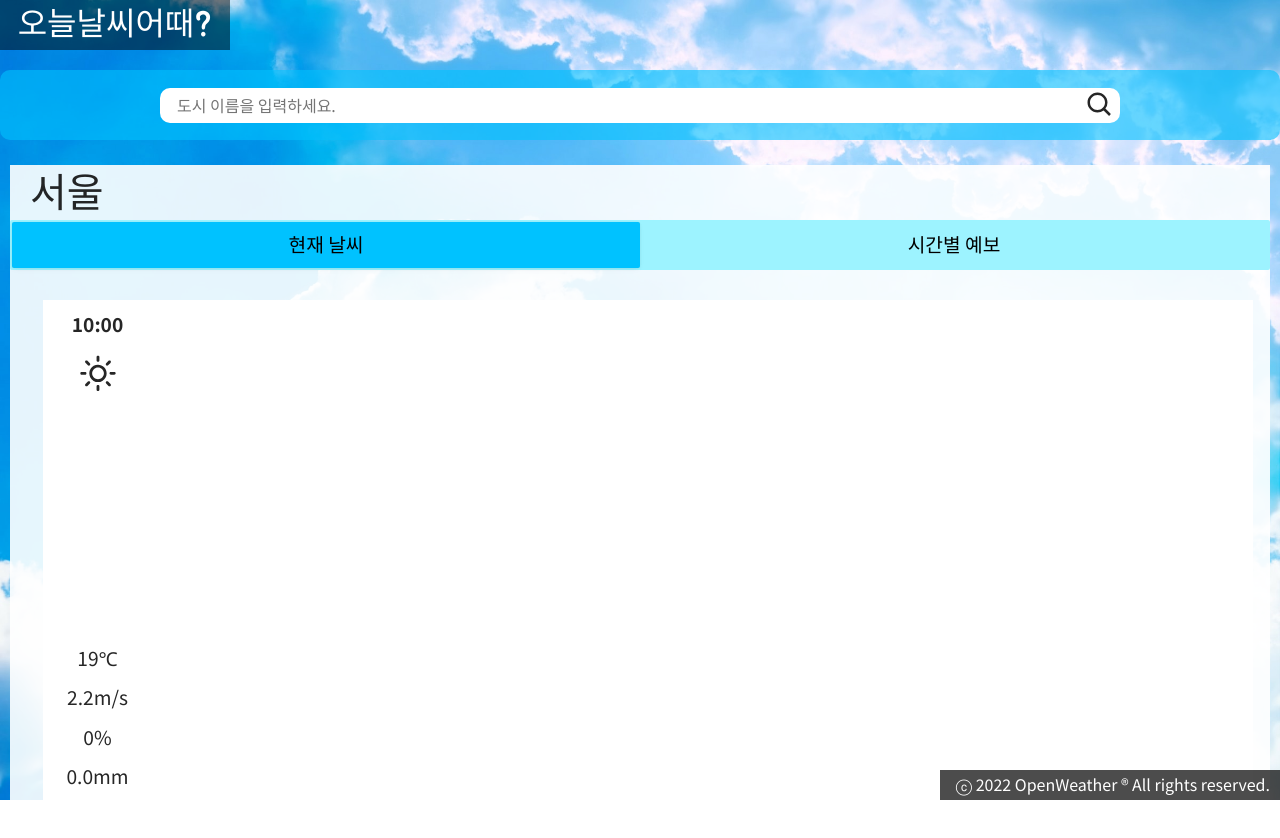
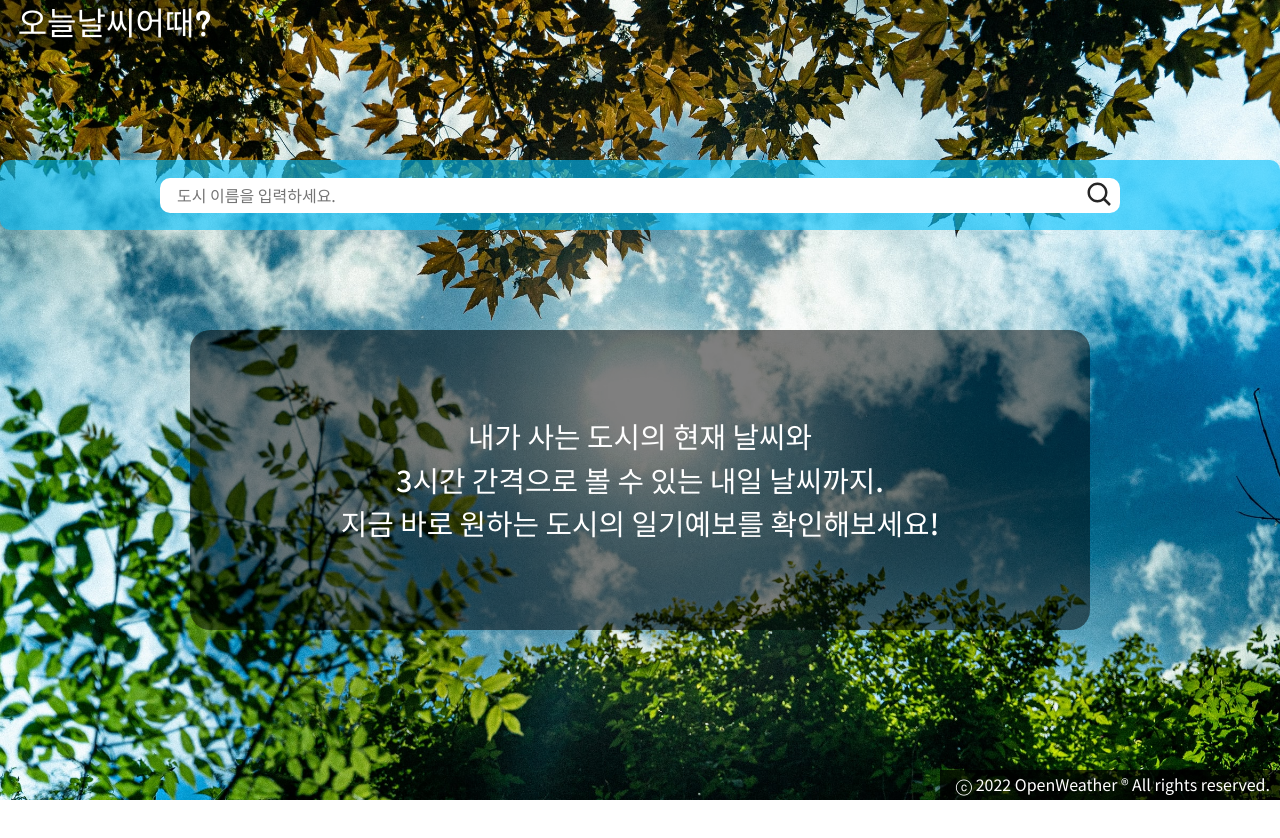
Before and after one commit to sowonHan/today-weather, a React (Create React App) app: page / in a window 1280 px wide. Shown: the top 838 px of the page. After the commit the page ends 800 px from the top, so only its background shows below. Built offline with nearby package versions, Linux system fonts and the light colour scheme; no server answers.

Commit message:
모르겠다 라우터

```diff
--- a/src/App.js
+++ b/src/App.js
@@ -1,15 +1,24 @@
 import React from "react";
-// import MainPage from "./pages/MainPage";
+import { Routes, Route } from "react-router-dom";
+import MainPage from "./pages/MainPage";
 import ResultPage from "./pages/ResultPage";
-// import { Routes, Route } from "react-router-dom";
+import NotFound from './components/NotFound';
+import Board from "./components/Board";
+import Today from './components/Today';
+import Hourly from "./components/Hourly";
 
 function App() {
   return (
-    // <Routes>
-    //   <Route path="/" element={<MainPage />} />
-    //   <Route path="/:q" element={<ResultPage />} />
-    // </Routes>
-    <ResultPage />
+    <Routes>
+      <Route path="/" element={<MainPage />} />
+      <Route path="/result" element={<ResultPage />}>
+        {/* <Route path="/result" element={<Board />}>
+          <Route path=":today" element={<Today />} />
+          <Route path=":hourly" element={<Hourly />} />
+        </Route> */}
+      </Route>
+      <Route path="*" element={<NotFound />} />
+    </Routes>
   );
 }
 
--- a/src/components/Board.js
+++ b/src/components/Board.js
@@ -1,9 +1,10 @@
 import React, { useState, useEffect } from "react";
 import styled from "styled-components";
-import axios from "axios";
+// import axios from "axios";
 import Tab from "./Tab";
 // import Today from "./Today";
 import Hourly from "./Hourly";
+// import { Outlet } from "react-router-dom";
 
 const WhiteBoard = styled.div`
   background-color: rgb(255, 255, 255, 0.9);
--- a/src/components/Hourly.js
+++ b/src/components/Hourly.js
@@ -12,25 +12,36 @@ import {
   WiWindDeg,
 } from "react-icons/wi";
 
+const Loading = styled.div`
+  width: 700px;
+  height: 350px;
+  text-align: center;
+  line-height: 350px;
+  font-size: 3rem;
+  font-weight: 700;
+`;
+
 const AllContainer = styled.div`
-  width: 1210px;
+  width: 1190px;
   height: 530px;
   display: flex;
-  margin-top: 30px;
+  margin: 30px auto 0;
   background-color: white;
-  overflow: scroll;
+  overflow: auto;
+`;
+
+const Data = styled.div`
+  width: 4760px;
+  height: 510px;
+  display: flex;
 `;
 
 const Show = styled.div`
   width: 110px;
   height: 500px;
-
-  &:hover {
-    .hover {
-      background-color: #f35b5b;
-      transition: background-color 0.5s;
-    }
-  }
+  box-sizing: border-box;
+  /* border-left: 1px solid  lightgray; */
+  border-right: 1px solid lightgray;
 `;
 
 const ShowBar = styled.div`
@@ -39,6 +50,11 @@ const ShowBar = styled.div`
   margin-bottom: 5px;
   background-color: white;
   transition: background-color 0.5s;
+
+  ${Show}:hover & {
+    background-color: #f35b5b;
+    transition: background-color 0.5s;
+  }
 `;
 
 const ShowContent = styled.div`
@@ -64,21 +80,21 @@ const IconContainer = styled.div`
   width: 100px;
   height: 285px;
   margin: 15px auto;
+  display: flex;
+  justify-content: center;
+  align-items: flex-end;
 `;
 
 const Icon = styled.div`
   width: 50px;
   height: 50px;
-  margin: 0 auto;
-`;
-
-const Sample = styled(WiDaySunny)`
-  width: 50px;
-  height: 50px;
+  display: flex;
+  justify-content: center;
+  margin-bottom: ${props => 8 * props.temp}px;
 `;
 
 const Hide = styled.div`
-  width: ${(props) => (props.isOpen ? "220px" : 0)};
+  width: ${(props) => (props.isOpen ? "230px" : 0)};
   height: 510px;
   overflow: hidden;
   transition-property: width;
@@ -86,19 +102,19 @@ const Hide = styled.div`
 `;
 
 const HideBar = styled.div`
-  width: 220px;
+  width: 230px;
   height: 5px;
   background-color: #f35b5b;
   margin-bottom: 5px;
 `;
 
 const HideContent = styled.div`
-  width: 220px;
+  width: 230px;
   height: 500px;
-  padding: 10px;
+  padding: 10px 10px 10px 20px;
 
   & > p {
-    font-size: 1.25rem;
+    font-size: 1.15rem;
     margin-bottom: 15px;
   }
 
@@ -107,8 +123,7 @@ const HideContent = styled.div`
     font-weight: 600;
   }
 
-  & > p:nth-of-type(2),
-  p:nth-of-type(3) {
+  & > p:not(:first-of-type, :last-of-type) {
     margin-bottom: 40px;
   }
 
@@ -122,17 +137,20 @@ const Hourly = () => {
   const [hours, setHours] = useState("");
   const [loading, setLoading] = useState(false);
 
+  const togglePanel = useCallback(() => {
+    setIsOpen((prev) => !prev);
+  }, []);
+
   useEffect(() => {
     const getHourly = async () => {
       setLoading(true);
       try {
         const hourly = await axios
           .get(
-            "https://api.openweathermap.org/data/2.5/forecast?q=seoul&appid=18bcd66d8c2f78ea7c4d91ad9ee784bc&units=metric&lang=kr&cnt=9"
+            "https://api.openweathermap.org/data/2.5/forecast?q=seoul&appid=18bcd66d8c2f78ea7c4d91ad9ee784bc&units=metric&lang=kr&cnt=14"
           )
           .then((response) => {
-            const result = response.data.list;
-            setHours(result);
+            setHours(response.data.list);
           });
       } catch (error) {
         console.log("에러 :", error);
@@ -142,13 +160,71 @@ const Hourly = () => {
     getHourly();
   }, []);
 
-  const togglePanel = useCallback(() => {
-    setIsOpen((prev) => !prev);
-  }, []);
+  const selectIcon = (hour) => {
+    let iconId = hour.weather[0].id === 800 ? 0 : (hour.weather[0].id / 100).toFixed(0);
+
+    switch (iconId) {
+      case 0:
+        return <WiDaySunny size="3rem" color="#ff9100" />;
+      case "2":
+        return <WiThunderstorm size="3rem" color="#682cbf" />;
+      case "3":
+        return <WiRainMix size="3rem" color="#77d195" />;
+      case "5":
+        return <WiUmbrella size="3rem" color="#526eff" />;
+      case "6":
+        return <WiSnowflakeCold size="3rem" color="#c4f5ff" />;
+      case "7":
+        return <WiFog size="3rem" color="#7c5547" />;
+      case "8":
+        return <WiDayCloudy size="3rem" color="#5f7d8e" />;
+      default:
+        return <WiWindDeg size="3rem" />;
+    }
+  };
+
+  if (loading) {
+    return <Loading>일기예보 불러오는 중...</Loading>;
+  }
+
+  if (!hours) {
+    return null;
+  }
 
   return (
     <AllContainer>
-      <Show onClick={togglePanel}>
+      {hours.map((hour) => (
+        <Data key={hour.dt}>
+          <Show id={hour.dt} onClick={togglePanel}>
+            <ShowBar />
+            <ShowContent>
+              <p>{hour.dt_txt.substr(11, 5)}</p>
+              <IconContainer>
+                <Icon temp={hour.main.temp}>
+                  {selectIcon(hour)}
+                </Icon>
+              </IconContainer>
+              <p>{hour.main.temp}℃</p>
+              <p>{hour.wind.speed}m/s</p>
+              <p>{hour.pop}%</p>
+              <p>{hour.hasOwnProperty("rain") ? hour.rain["3h"] : "0.0"}mm</p>
+            </ShowContent>
+          </Show>
+          <Hide isOpen={isOpen}>
+            <HideBar />
+            <HideContent>
+              <p>{hour.dt_txt}</p>
+              <p>{hour.weather[0].description}</p>
+              <p>체감온도 : {hour.main.feels_like}℃</p>
+              <p>습도 : {hour.main.humidity}%</p>
+              <p>구름량(흐림 수준) : {hour.clouds.all}%</p>
+              <p>강우량 : {hour.hasOwnProperty("rain") ? hour.rain["3h"] : "0.0"}mm</p>
+              <p>적설량 : {hour.hasOwnProperty("snow") ? hour.snow["3h"] : "0.0"}mm</p>
+            </HideContent>
+          </Hide>
+        </Data>
+      ))}
+      {/* <Show onClick={togglePanel}>
         <ShowBar className="hover" />
         <ShowContent>
           <p>10:00</p>
@@ -173,7 +249,7 @@ const Hourly = () => {
           <p>적설량 : 0.0mm</p>
           <p>자외선 지수 : 1</p>
         </HideContent>
-      </Hide>
+      </Hide> */}
     </AllContainer>
   );
 };
--- /dev/null
+++ b/src/components/NotFound.js
@@ -0,0 +1,11 @@
+import React from 'react';
+
+const NotFound = () => {
+  return (
+    <div>
+      해당하는 도시가 없습니다. 도시명을 올바르게 입력했는지 확인해주세요!
+    </div>
+  );
+};
+
+export default NotFound;
--- a/src/components/SearchBar.js
+++ b/src/components/SearchBar.js
@@ -1,6 +1,7 @@
 import React from "react";
 import styled from "styled-components";
 import { BiSearch } from "react-icons/bi";
+// import { useNavigate } from "react-router-dom";
 
 const Background = styled.div`
   width: 1280px;
--- a/src/components/Tab.js
+++ b/src/components/Tab.js
@@ -1,6 +1,8 @@
+import React, {useState} from "react";
 import { Segmented } from "antd";
 import "./Tab.css";
 import styled from "styled-components";
+// import { useNavigate } from "react-router-dom";
 
 const ColorSeg = styled(Segmented)`
   height: 50px;
@@ -28,6 +30,10 @@ const ColorSeg = styled(Segmented)`
   }
 `;
 
-const Tab = () => <ColorSeg block options={["현재 날씨", "시간별 예보"]} />;
+const Tab = () => {
+  const [value, setValue] = useState('현재 날씨')
+  console.log('탭: ', value);
+  return <ColorSeg block options={["현재 날씨", "시간별 예보"]} value={value} onChange={setValue} />;
+}
 
 export default Tab;
--- a/src/components/Today.js
+++ b/src/components/Today.js
@@ -144,17 +144,17 @@ const Today = () => {
     switch (iconId) {
       case 0:
         return <WiDaySunny size="7rem" color="#ff9100" />;
-      case 2:
+      case "2":
         return <WiThunderstorm size="7rem" color="#682cbf" />;
-      case 3:
+      case "3":
         return <WiRainMix size="7rem" color="#77d195" />;
-      case 5:
+      case "5":
         return <WiUmbrella size="7rem" color="#526eff" />;
-      case 6:
+      case "6":
         return <WiSnowflakeCold size="7rem" color="#c4f5ff" />;
-      case 7:
+      case "7":
         return <WiFog size="7rem" color="#7c5547" />;
-      case 8:
+      case "8":
         return <WiDayCloudy size="7rem" color="#5f7d8e" />;
       default:
         return <WiWindDeg size="7rem" />;
--- a/src/pages/ResultPage.js
+++ b/src/pages/ResultPage.js
@@ -1,9 +1,12 @@
 import React from "react";
+// import { Route, Routes } from "react-router-dom";
 import Header from "../components/Header";
 import Footer from "../components/Footer";
 import SearchBar from "../components/SearchBar";
 import Board from "../components/Board";
 import styled from "styled-components";
+// import Today from '../components/Today';
+// import Hourly from "../components/Hourly";
 
 const WallPaper = styled.div`
   max-width: 2400px;
```
